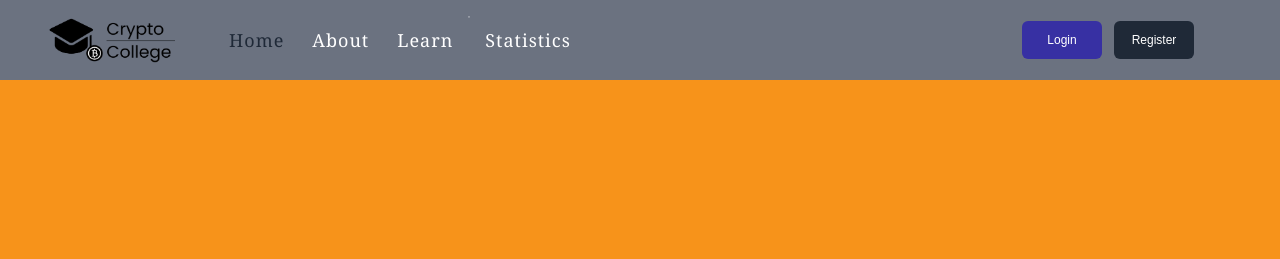
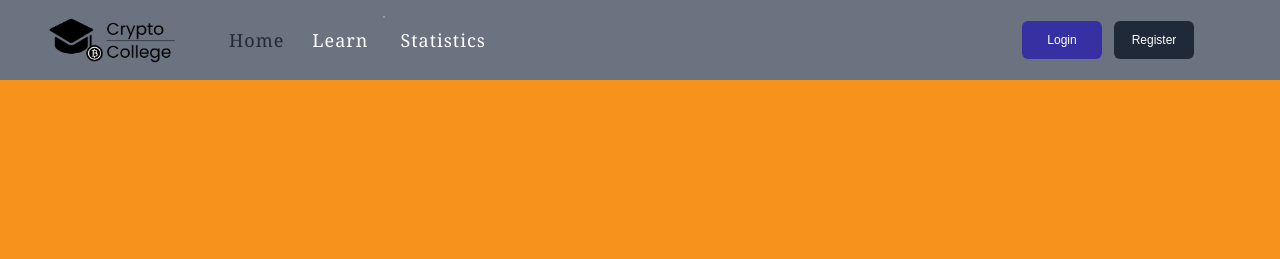
Before and after one commit to kshitiz675/Agile-Web-Development-Project, a Flask app: page / in a window 1280 px wide. Shown: the top 259 px of the page. Run offline with Flask 2, Linux system fonts and the light colour scheme.

Commit message:
Updated routing

```diff
--- a/app/routes.py
+++ b/app/routes.py
@@ -4,9 +4,11 @@ from app import app
 
 @app.route('/')
 @app.route('/index')
+@app.route('/home')
 def index():
     return render_template('Home.html', title='Home')
 
+@app.route('/content')
 def content():
     return render_template('Content.html', title='Content')
 
--- a/app/templates/Content.html
+++ b/app/templates/Content.html
@@ -1,5 +1,5 @@
-{%extends "layout.html"%}
+{% extends "layout.html" %}
 
 {%block content%}
     <h1>Begin Learning</h1>
-{%endblock}
+{% endblock %}
--- a/app/templates/Feedback.html
+++ b/app/templates/Feedback.html
@@ -1,5 +1,5 @@
 {%extends "layout.html"%}
 
-{%block content%}
+{% block content %}
     <h1>Feedback</h1>
 {%endblock%}
--- a/app/templates/layout.html
+++ b/app/templates/layout.html
@@ -17,10 +17,9 @@
                     <img src="../static/Pictures/logo.png" alt="logo">
                 </div>
                 <nav id="topbar-nav">
-                    <a href="#" class="navbar-item navbar-active">Home</a>
-                    <a href="#" class="navbar-item">About</a>
+                    <a href="/" class="navbar-item navbar-active">Home</a>
                     <div class="flex">
-                        <a href="#" class="navbar-item">Learn</a>
+                        <a href="/content" class="navbar-item">Learn</a>
                         <svg class="menu-svg" xmlns="http://www.w3.org/2000/svg" viewBox="0 0 20 20" fill="currentColor"
                             aria-hidden="true">
                             <path fill-rule="evenodd"
@@ -33,7 +32,6 @@
                 <div id="login-container">
                     <div class="flex">
                         <button class="login-button background-indigo">
-
                             Login
                         </button>
                         <button class="login-button background-darkgray">
```
